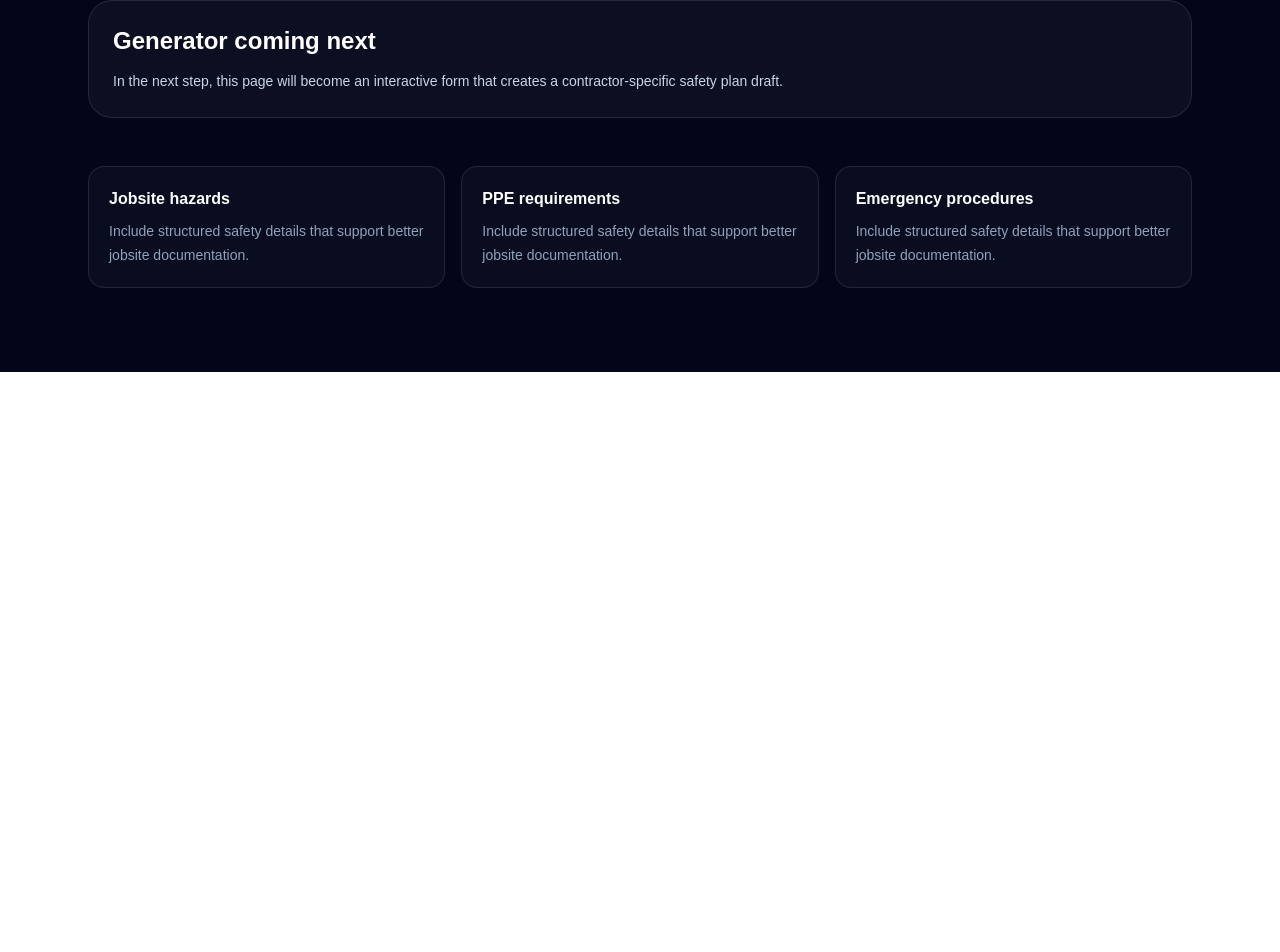
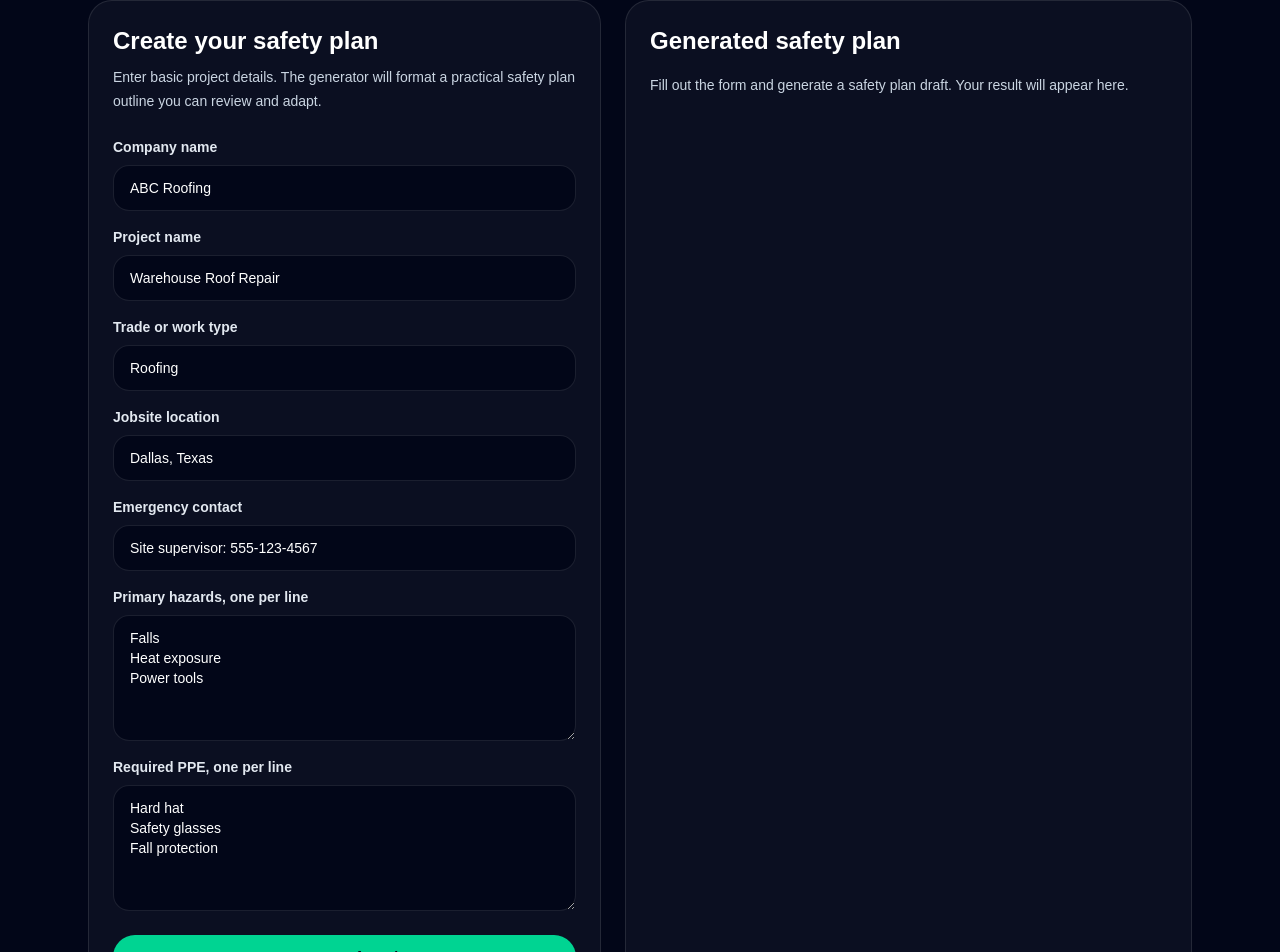
Before and after one commit to alhscholars-ship-it/contractor-safety-tools, a Next.js app: page /tools/safety-plan-generator in a window 1280 px wide. Shown: the part 428-1380 px from the top of the page. Before the commit the page ends 800 px from the top, so only its background shows below. Built offline with nearby package versions, Linux system fonts and the light colour scheme.

Commit message:
feat: add interactive safety plan generator

```diff
--- a/src/app/tools/safety-plan-generator/page.tsx
+++ b/src/app/tools/safety-plan-generator/page.tsx
@@ -1,5 +1,6 @@
 import type { Metadata } from "next";
 import Link from "next/link";
+import { SafetyPlanGenerator } from "@/features/safety-plan-generator/safety-plan-generator";
 
 export const metadata: Metadata = {
   title: "Safety Plan Generator",
@@ -32,12 +33,8 @@ export default function SafetyPlanGeneratorPage() {
           </p>
         </div>
 
-        <div className="mt-12 rounded-3xl border border-white/10 bg-white/[0.04] p-6">
-          <h2 className="text-2xl font-black">Generator coming next</h2>
-          <p className="mt-3 max-w-2xl text-sm leading-6 text-slate-300">
-            In the next step, this page will become an interactive form that creates
-            a contractor-specific safety plan draft.
-          </p>
+        <div className="mt-12">
+          <SafetyPlanGenerator />
         </div>
 
         <div className="mt-12 grid gap-4 md:grid-cols-3">
--- /dev/null
+++ b/src/features/safety-plan-generator/safety-plan-generator.tsx
@@ -0,0 +1,161 @@
+"use client";
+
+import { FormEvent, useMemo, useState } from "react";
+import { generateSafetyPlan, type SafetyPlanResult } from "./generate-safety-plan";
+
+const splitLines = (value: string) =>
+  value
+    .split("\n")
+    .map((item) => item.trim())
+    .filter(Boolean);
+
+export function SafetyPlanGenerator() {
+  const [companyName, setCompanyName] = useState("ABC Roofing");
+  const [projectName, setProjectName] = useState("Warehouse Roof Repair");
+  const [trade, setTrade] = useState("Roofing");
+  const [jobsiteLocation, setJobsiteLocation] = useState("Dallas, Texas");
+  const [primaryHazards, setPrimaryHazards] = useState("Falls\nHeat exposure\nPower tools");
+  const [requiredPpe, setRequiredPpe] = useState("Hard hat\nSafety glasses\nFall protection");
+  const [emergencyContact, setEmergencyContact] = useState("Site supervisor: 555-123-4567");
+  const [error, setError] = useState("");
+  const [result, setResult] = useState<SafetyPlanResult | null>(null);
+
+  const previewInput = useMemo(
+    () => ({
+      companyName,
+      projectName,
+      trade,
+      jobsiteLocation,
+      primaryHazards: splitLines(primaryHazards),
+      requiredPpe: splitLines(requiredPpe),
+      emergencyContact,
+    }),
+    [
+      companyName,
+      emergencyContact,
+      jobsiteLocation,
+      primaryHazards,
+      projectName,
+      requiredPpe,
+      trade,
+    ],
+  );
+
+  function handleSubmit(event: FormEvent<HTMLFormElement>) {
+    event.preventDefault();
+
+    try {
+      const generated = generateSafetyPlan(previewInput);
+      setResult(generated);
+      setError("");
+    } catch (caughtError) {
+      setResult(null);
+      setError(caughtError instanceof Error ? caughtError.message : "Unable to generate plan.");
+    }
+  }
+
+  return (
+    <div className="grid gap-6 lg:grid-cols-[0.95fr_1.05fr]">
+      <form
+        onSubmit={handleSubmit}
+        className="rounded-3xl border border-white/10 bg-white/[0.04] p-6"
+      >
+        <h2 className="text-2xl font-black">Create your safety plan</h2>
+        <p className="mt-2 text-sm leading-6 text-slate-300">
+          Enter basic project details. The generator will format a practical safety
+          plan outline you can review and adapt.
+        </p>
+
+        <div className="mt-6 grid gap-4">
+          {[
+            ["Company name", companyName, setCompanyName],
+            ["Project name", projectName, setProjectName],
+            ["Trade or work type", trade, setTrade],
+            ["Jobsite location", jobsiteLocation, setJobsiteLocation],
+            ["Emergency contact", emergencyContact, setEmergencyContact],
+          ].map(([label, value, setter]) => (
+            <label key={label as string} className="grid gap-2">
+              <span className="text-sm font-bold text-slate-200">{label as string}</span>
+              <input
+                value={value as string}
+                onChange={(event) =>
+                  (setter as (nextValue: string) => void)(event.target.value)
+                }
+                className="rounded-2xl border border-white/10 bg-slate-950 px-4 py-3 text-sm text-white outline-none transition placeholder:text-slate-500 focus:border-emerald-300"
+              />
+            </label>
+          ))}
+
+          <label className="grid gap-2">
+            <span className="text-sm font-bold text-slate-200">
+              Primary hazards, one per line
+            </span>
+            <textarea
+              value={primaryHazards}
+              onChange={(event) => setPrimaryHazards(event.target.value)}
+              rows={5}
+              className="rounded-2xl border border-white/10 bg-slate-950 px-4 py-3 text-sm text-white outline-none transition placeholder:text-slate-500 focus:border-emerald-300"
+            />
+          </label>
+
+          <label className="grid gap-2">
+            <span className="text-sm font-bold text-slate-200">
+              Required PPE, one per line
+            </span>
+            <textarea
+              value={requiredPpe}
+              onChange={(event) => setRequiredPpe(event.target.value)}
+              rows={5}
+              className="rounded-2xl border border-white/10 bg-slate-950 px-4 py-3 text-sm text-white outline-none transition placeholder:text-slate-500 focus:border-emerald-300"
+            />
+          </label>
+        </div>
+
+        {error ? (
+          <p className="mt-4 rounded-2xl border border-red-400/30 bg-red-400/10 p-4 text-sm text-red-100">
+            {error}
+          </p>
+        ) : null}
+
+        <button
+          type="submit"
+          className="mt-6 w-full rounded-full bg-emerald-400 px-6 py-3 text-sm font-black text-slate-950 transition hover:bg-emerald-300"
+        >
+          Generate Safety Plan
+        </button>
+      </form>
+
+      <section className="rounded-3xl border border-white/10 bg-white/[0.04] p-6">
+        <h2 className="text-2xl font-black">Generated safety plan</h2>
+
+        {result ? (
+          <div className="mt-6 space-y-6">
+            <div>
+              <h3 className="text-xl font-black text-emerald-200">{result.title}</h3>
+              <p className="mt-3 text-sm leading-6 text-slate-300">{result.summary}</p>
+            </div>
+
+            {result.sections.map((section) => (
+              <div key={section.title} className="rounded-2xl bg-slate-950/70 p-5">
+                <h3 className="font-black">{section.title}</h3>
+                <ul className="mt-3 list-disc space-y-2 pl-5 text-sm leading-6 text-slate-300">
+                  {section.items.map((item) => (
+                    <li key={item}>{item}</li>
+                  ))}
+                </ul>
+              </div>
+            ))}
+
+            <p className="rounded-2xl border border-amber-300/20 bg-amber-300/10 p-4 text-xs leading-5 text-amber-100">
+              {result.disclaimer}
+            </p>
+          </div>
+        ) : (
+          <p className="mt-4 text-sm leading-6 text-slate-300">
+            Fill out the form and generate a safety plan draft. Your result will appear here.
+          </p>
+        )}
+      </section>
+    </div>
+  );
+}
```
